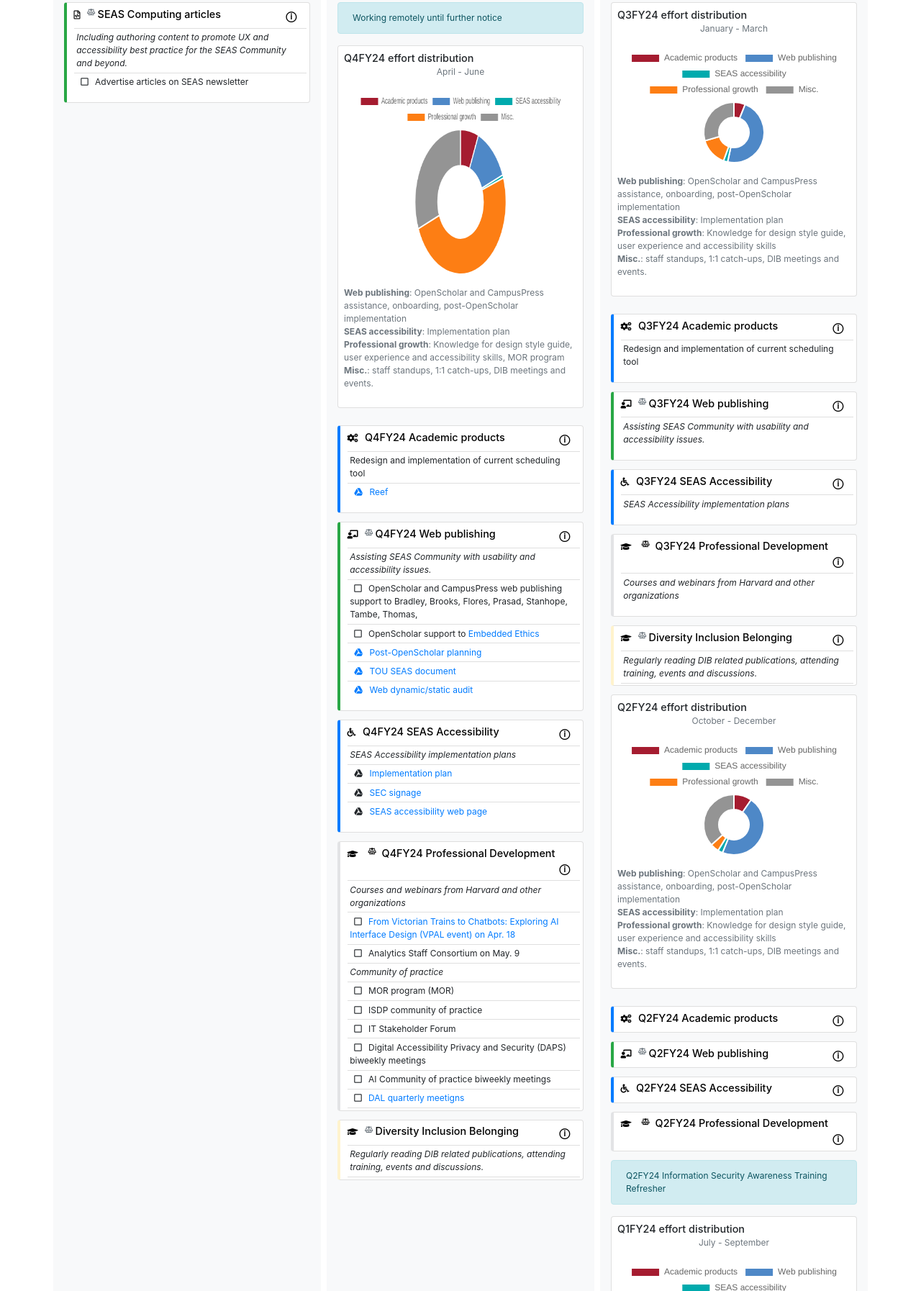
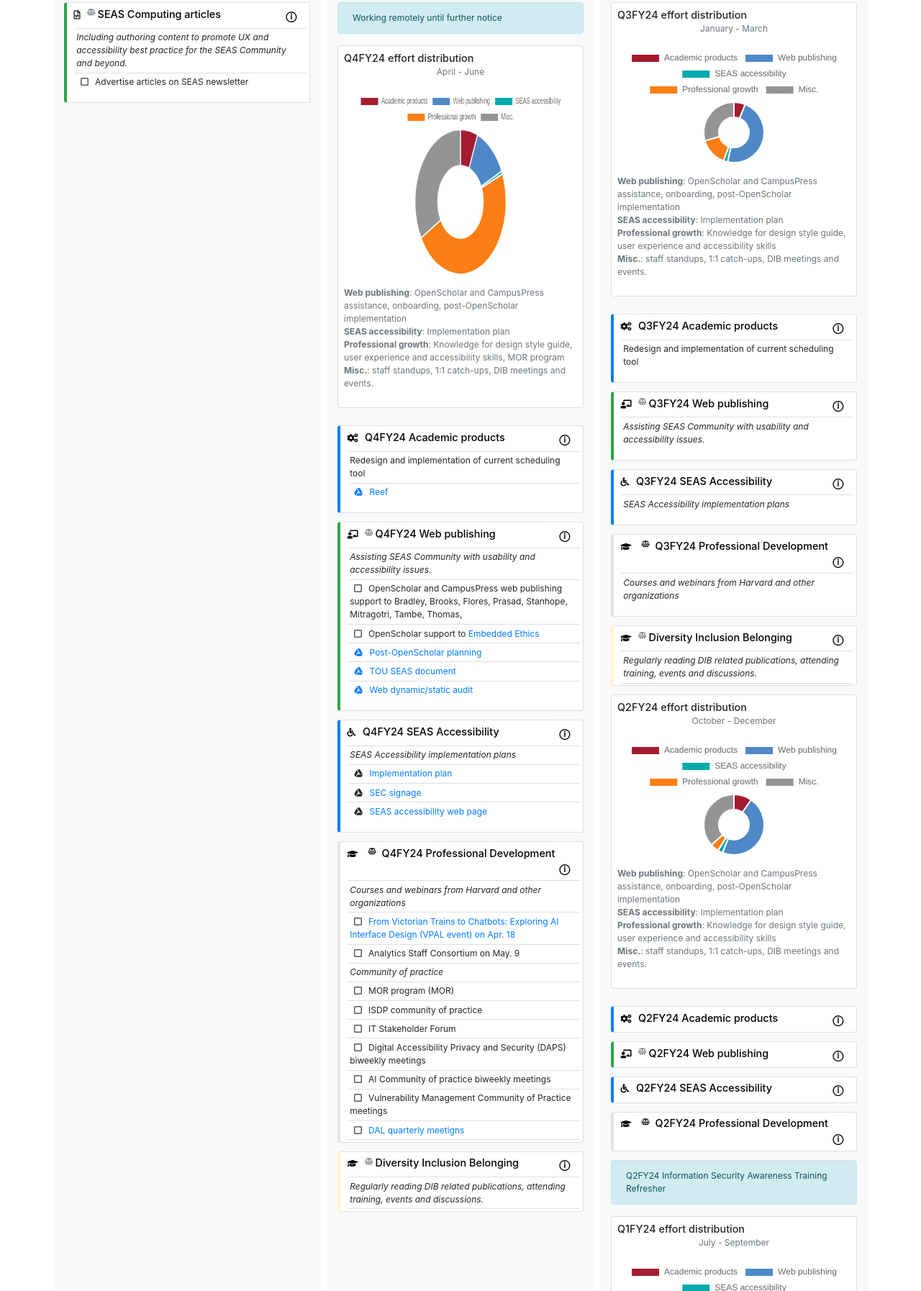
Before and after one commit to Vittorio2015/UX-SEAS, a plain HTML site: page progress/index.html in a window 1280 px wide. Shown: the part 139-1933 px from the top of the page at 72% size. Drawn offline with nearby package versions, Linux system fonts and the light colour scheme.

Commit message:
Chart data

```diff
--- a/progress/index.html
+++ b/progress/index.html
@@ -397,7 +397,7 @@
                                         "Misc."],
                                         "datasets":
                                             [{ "label": "Q4FY24 effort distribution",
-                                                "data": [9, 17.5, 1, 69, 43.5],
+                                                "data": [9, 17.5, 1, 70.5, 49],
                                                 "backgroundColor":
                                                     ["rgb(165, 28, 48)",
                                                     "rgb(78, 136, 199)",
@@ -490,13 +490,14 @@
                                         </li>
                                         <li class="list-group-item list-group-item-margin">
                                             <i class="far fa-square fa-padding"><span class="sr-only">Task to complete</span></i>
-                                            <a title="7 hours">
+                                            <a title="8 hours">
                                                 OpenScholar and CampusPress web publishing support to
                                                 Bradley, <!-- PoLS-T OpenScholar and CampusPress websites, .5 hour -->
                                                 Brooks, <!-- New CampusPress website request 4 hour -->
                                                 Flores, <!-- Not granted CampusPress website .5 hour -->
                                                 Prasad, <!-- CampusPress OpenDP events website 1.5 hour -->
                                                 Stanhope, <!-- ARP Anderson Group Drupal website .5 hour-->
+                                                Mitragotri, <!-- MediSTAR CampusPress website - 1 hour -->
                                                 Tambe, <!-- Teamcore OpenScholar website, 1.5 hours -->
                                                 Thomas, <!-- Integrated Methane Inversion OpenScholar website .5 hour -->
                                             </a>
@@ -647,7 +648,7 @@
                                         </li>
                                         <li class="list-group-item list-group-item-margin">
                                             <i class="far fa-square fa-padding"><span class="sr-only">Scheduled event</span></i>
-                                            MOR program (MOR) <!-- 56.5 hours -->
+                                            MOR program (MOR) <!-- 57 hours -->
                                         </li>
                                         <li class="list-group-item list-group-item-margin">
                                             <i class="far fa-square fa-padding"><span class="sr-only">Scheduled event</span></i>
@@ -664,6 +665,10 @@
                                         <li class="list-group-item list-group-item-margin">
                                             <i class="far fa-square fa-padding"><span class="sr-only">Scheduled event</span></i>
                                             AI Community of practice biweekly meetings
+                                        </li>
+                                        <li class="list-group-item list-group-item-margin">
+                                            <i class="far fa-square fa-padding"><span class="sr-only">Scheduled event</span></i>
+                                            Vulnerability Management Community of Practice meetings
                                         </li>
                                         <li class="list-group-item list-group-item-margin">
                                             <i class="far fa-square fa-padding"><span class="sr-only">Scheduled event</span></i>
@@ -687,7 +692,7 @@
                                     <ul class="list-group list-group-flush">
                                         <li class="list-group-item list-group-item-margin list-group-item-done texthi-muted bg-light">
                                             <!-- - Q4FY24 total time -->
-                                            Q4FY24 total time - 69 hours
+                                            Q4FY24 total time - 71.5 hours
                                         </li>
 
                                         <section id="Webinars">
```
